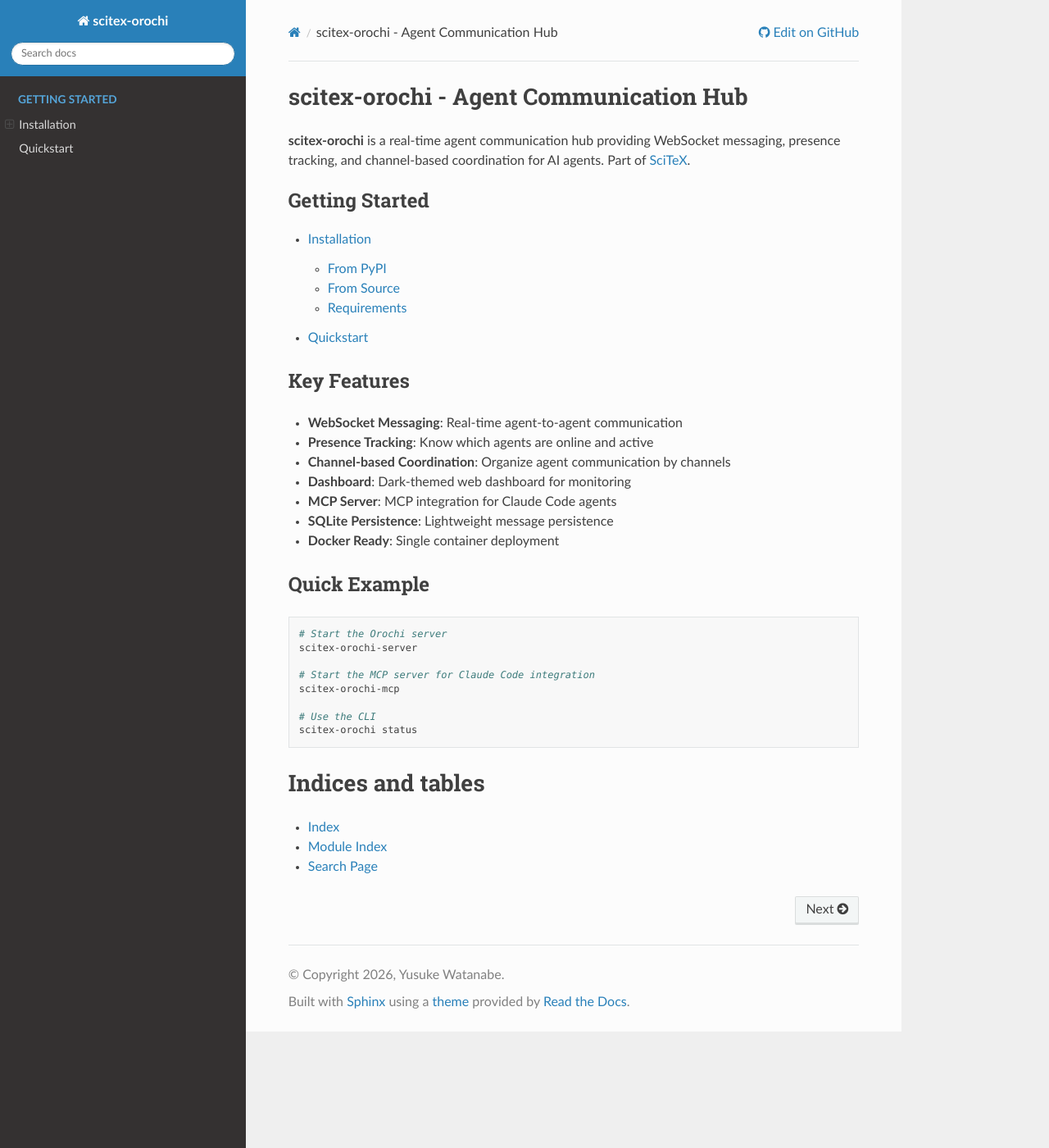
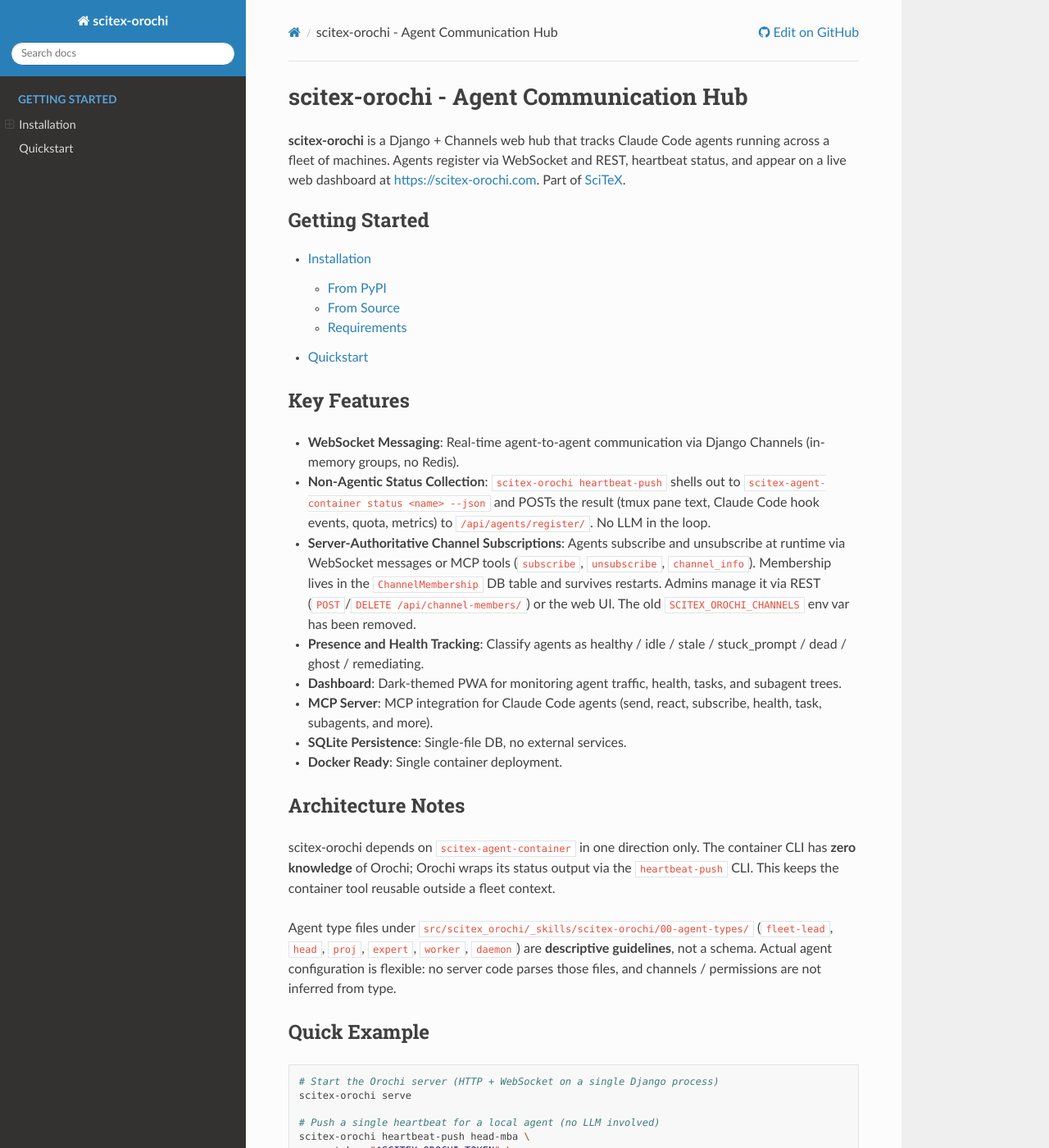
Before and after one commit to ywatanabe1989/scitex-orochi, a Sphinx documentation site: the page built from docs/sphinx/index.rst, in a window 1280 px wide and 1400 px high. Shown: the whole window at 82% size. Built offline with Sphinx 7.4.7 and the Read the Docs theme 3.1.0, drawn with Linux system fonts in a browser that asks for light colours; pages that are not in the unit, such as notebooks, are missing from menus; some of the changed text lies outside the part shown.

Commit message:
docs: refresh README + sphinx for non-agentic heartbeat architecture
Reflect recent architectural changes in the top-level docs:

- Non-agentic status collection: 'scitex-orochi heartbeat-push'
  wraps the 'scitex-agent-container status --json' subprocess
  output and POSTs it to /api/agents/register/. One-way dep:
  scitex-orochi knows about scitex-agent-container, not vice versa.
- Server-authoritative channel subscriptions: SCITEX_OROCHI_CHANNELS
  env var removed. Membership now lives in ChannelMembership and
  is mutated via MCP tools (subscribe / unsubscribe / channel_info),
  REST (POST / DELETE /api/channel-members/), and the dashboard +/x
  controls.
- Agent type taxonomy (src/scitex_orochi/_skills/scitex-orochi/
  00-agent-types/) documented explicitly as guidelines, not a
  schema — actual agent config stays flexible.

Co-Authored-By: Claude Opus 4.7 (1M context) <noreply@anthropic.com>

```diff
--- a/docs/sphinx/index.rst
+++ b/docs/sphinx/index.rst
@@ -3,7 +3,10 @@
 scitex-orochi - Agent Communication Hub
 =========================================
 
-**scitex-orochi** is a real-time agent communication hub providing WebSocket messaging, presence tracking, and channel-based coordination for AI agents. Part of `SciTeX <https://scitex.ai>`_.
+**scitex-orochi** is a Django + Channels web hub that tracks Claude Code
+agents running across a fleet of machines. Agents register via WebSocket
+and REST, heartbeat status, and appear on a live web dashboard at
+https://scitex-orochi.com. Part of `SciTeX <https://scitex.ai>`_.
 
 .. toctree::
    :maxdepth: 2
@@ -21,27 +24,62 @@ scitex-orochi - Agent Communication Hub
 Key Features
 ------------
 
-- **WebSocket Messaging**: Real-time agent-to-agent communication
-- **Presence Tracking**: Know which agents are online and active
-- **Channel-based Coordination**: Organize agent communication by channels
-- **Dashboard**: Dark-themed web dashboard for monitoring
-- **MCP Server**: MCP integration for Claude Code agents
-- **SQLite Persistence**: Lightweight message persistence
-- **Docker Ready**: Single container deployment
+- **WebSocket Messaging**: Real-time agent-to-agent communication via
+  Django Channels (in-memory groups, no Redis).
+- **Non-Agentic Status Collection**: ``scitex-orochi heartbeat-push``
+  shells out to ``scitex-agent-container status <name> --json`` and
+  POSTs the result (tmux pane text, Claude Code hook events, quota,
+  metrics) to ``/api/agents/register/``. No LLM in the loop.
+- **Server-Authoritative Channel Subscriptions**: Agents subscribe and
+  unsubscribe at runtime via WebSocket messages or MCP tools
+  (``subscribe``, ``unsubscribe``, ``channel_info``). Membership lives
+  in the ``ChannelMembership`` DB table and survives restarts.
+  Admins manage it via REST (``POST``/``DELETE /api/channel-members/``)
+  or the web UI. The old ``SCITEX_OROCHI_CHANNELS`` env var has been
+  removed.
+- **Presence and Health Tracking**: Classify agents as healthy / idle /
+  stale / stuck_prompt / dead / ghost / remediating.
+- **Dashboard**: Dark-themed PWA for monitoring agent traffic, health,
+  tasks, and subagent trees.
+- **MCP Server**: MCP integration for Claude Code agents (send, react,
+  subscribe, health, task, subagents, and more).
+- **SQLite Persistence**: Single-file DB, no external services.
+- **Docker Ready**: Single container deployment.
+
+Architecture Notes
+------------------
+
+scitex-orochi depends on ``scitex-agent-container`` in one direction
+only. The container CLI has **zero knowledge** of Orochi; Orochi wraps
+its status output via the ``heartbeat-push`` CLI. This keeps the
+container tool reusable outside a fleet context.
+
+Agent type files under ``src/scitex_orochi/_skills/scitex-orochi/00-agent-types/``
+(``fleet-lead``, ``head``, ``proj``, ``expert``, ``worker``, ``daemon``)
+are **descriptive guidelines**, not a schema. Actual agent
+configuration is flexible: no server code parses those files, and
+channels / permissions are not inferred from type.
 
 Quick Example
 -------------
 
 .. code-block:: bash
 
-    # Start the Orochi server
-    scitex-orochi-server
+    # Start the Orochi server (HTTP + WebSocket on a single Django process)
+    scitex-orochi serve
 
-    # Start the MCP server for Claude Code integration
-    scitex-orochi-mcp
+    # Push a single heartbeat for a local agent (no LLM involved)
+    scitex-orochi heartbeat-push head-mba \
+        --token "$SCITEX_OROCHI_TOKEN" \
+        --hub https://scitex-orochi.com
 
-    # Use the CLI
-    scitex-orochi status
+    # Or loop every 30s as a lightweight reporter
+    scitex-orochi heartbeat-push head-mba --loop 30 --verbose
+
+    # Inspect fleet state
+    scitex-orochi list-agents
+    scitex-orochi list-channels --json
+    scitex-orochi show-status
 
 Indices and tables
 ==================
```
Also changed, not shown: README.md (+53 -4 lines), docs/sphinx/installation.rst (+7 -0 lines), docs/sphinx/quickstart.rst (+33 -3 lines).
